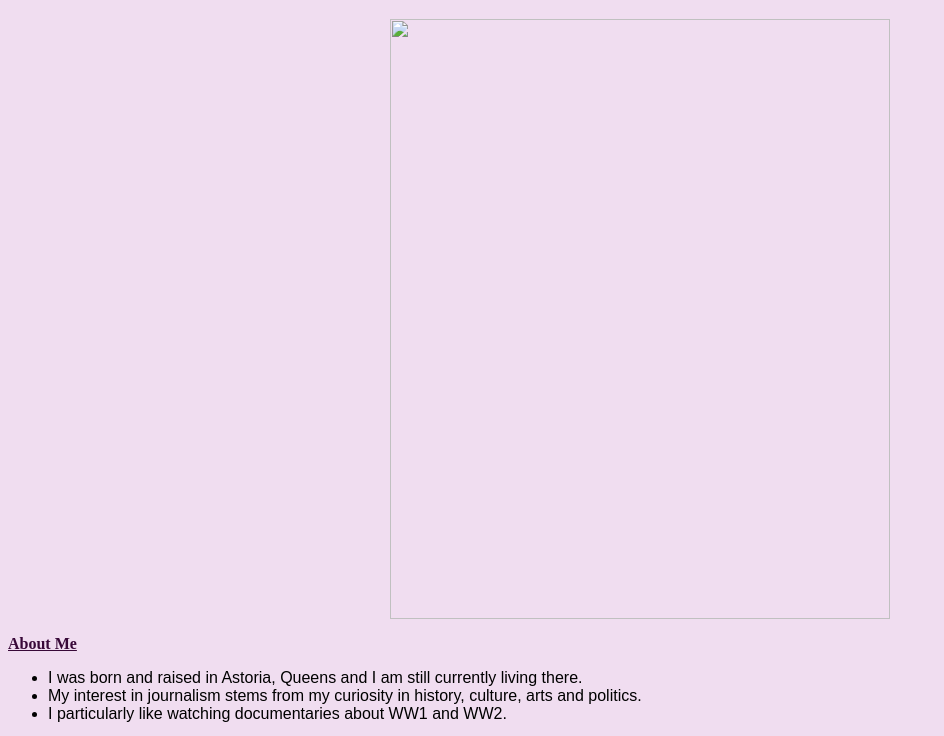
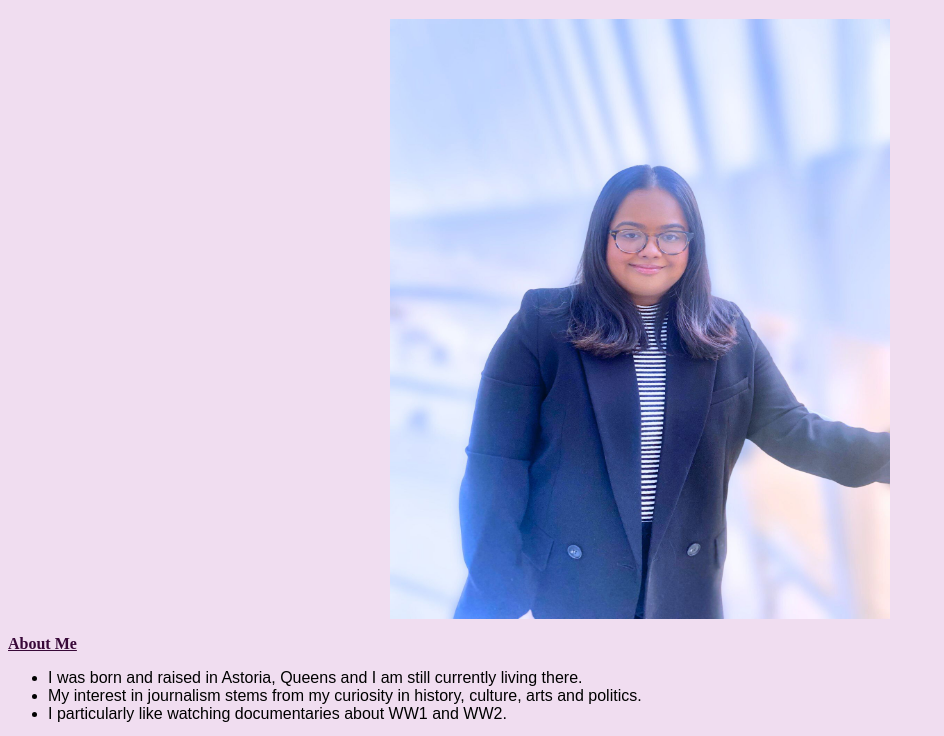
Before and after one commit to farhanaislam48-sketch/About-Me-Page, a plain HTML site: page index.html in a window 1280 px wide. Shown: the part 62-798 px from the top of the page, without its empty margins (0-944 px from the left). Drawn offline with Linux system fonts and the light colour scheme.

Commit message:
Update index.html

```diff
--- a/index.html
+++ b/index.html
@@ -8,7 +8,7 @@
 
 <body>
 	<h1>Introducing Farhana</h1>
-	<img src="Headshot_Farhana_Islam.jpg" width="500px" height="600px">
+	<img src="HeadshotFarhanaIslam.jpg" width="500px" height="600px">
 
 	<p class="underline-text">About Me</p>
 
```
